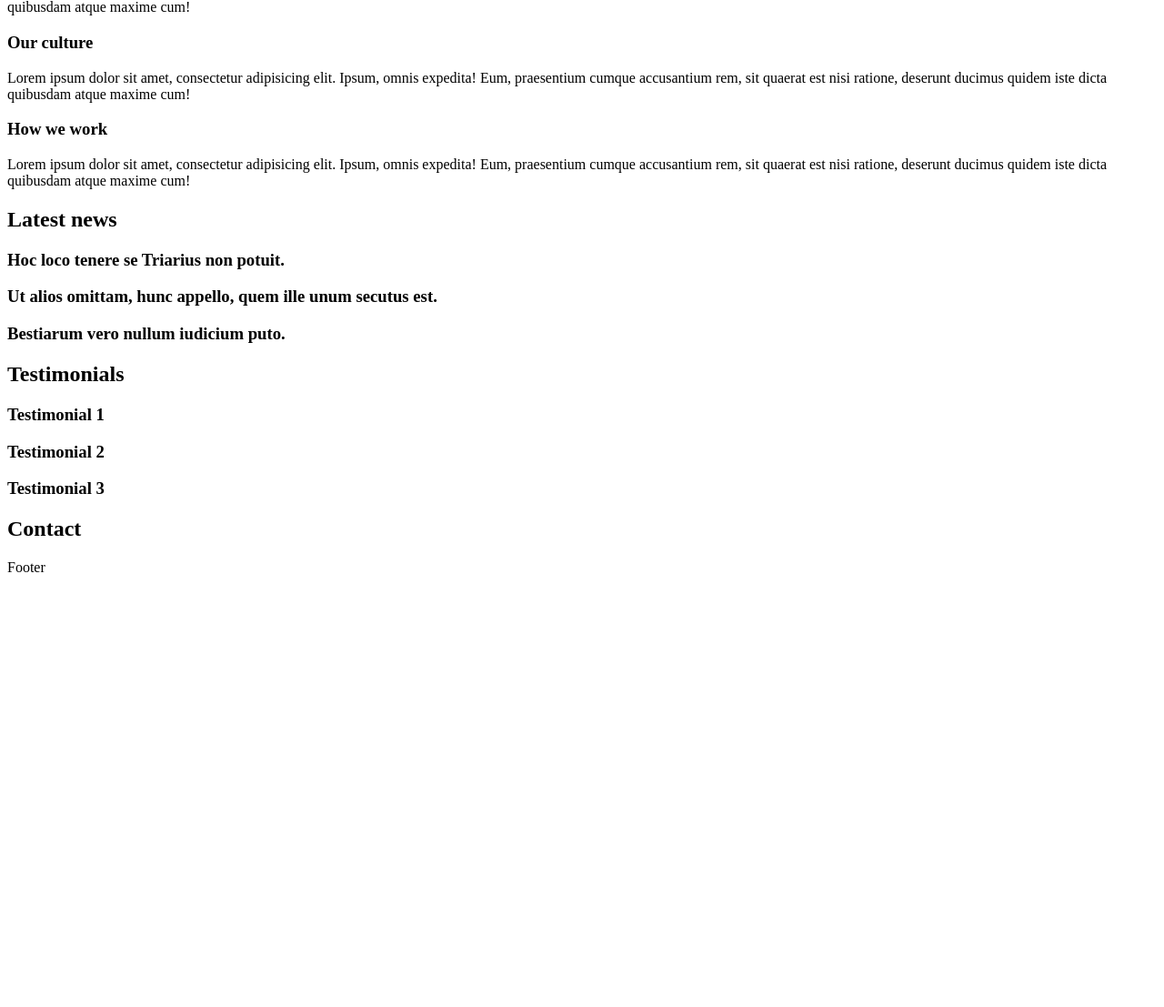
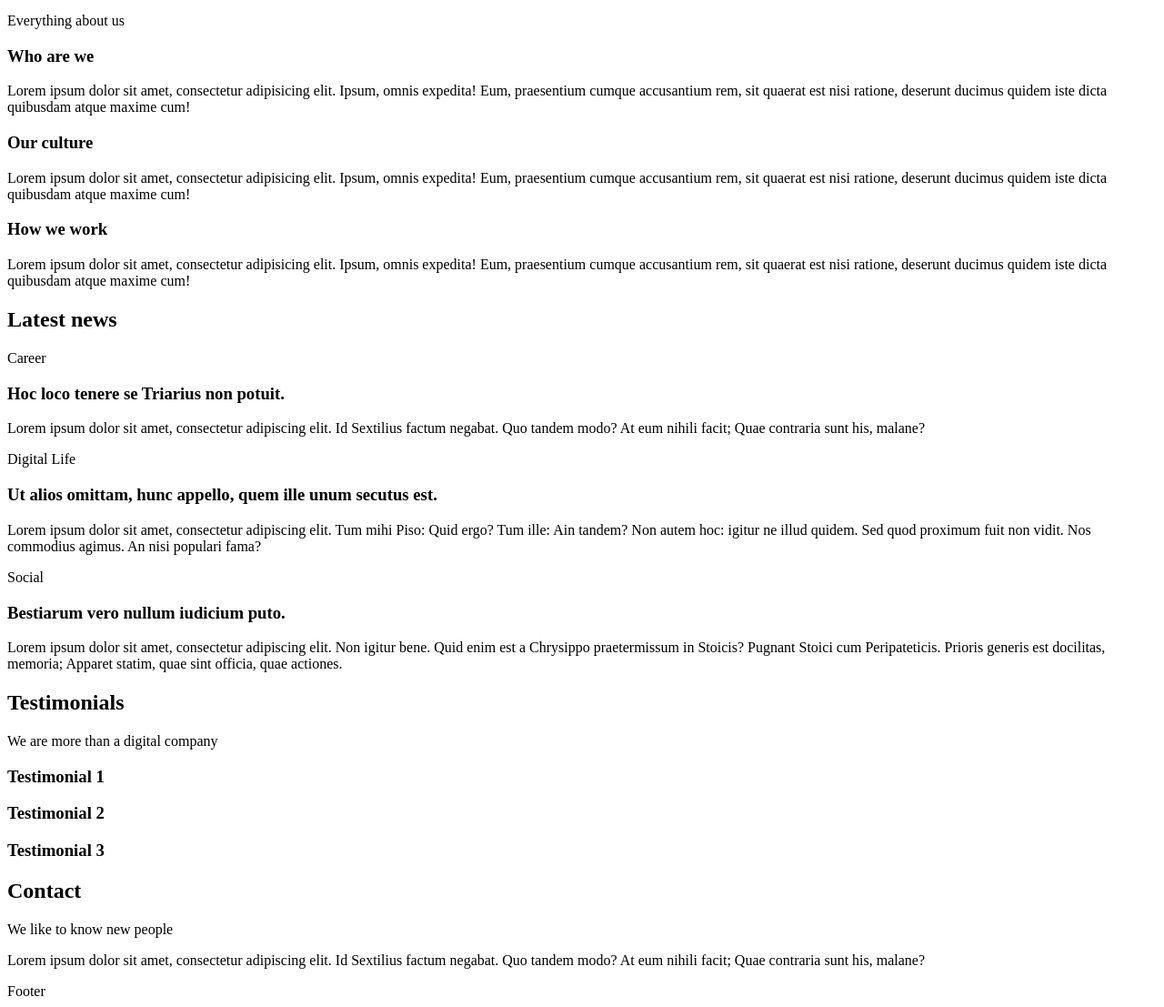
Before and after one commit to Abbassimedayoub/holbertonschool-web_front_end, a plain HTML site: page html_advanced/12-index.html in a window 1280 px wide. Shown: the part 696-1803 px from the top of the page at 91% size. Before the commit the page ends 1337 px from the top, so only its background shows below. Drawn offline with Linux system fonts and the light colour scheme.

Commit message:
crete paragraphs

```diff
--- a/html_advanced/12-index.html
+++ b/html_advanced/12-index.html
@@ -19,6 +19,7 @@
 			</section>
 			<section>
 				<h2>Services</h2>
+                <p>We work with you</p>
 				<h3>Design & Concept</h3>
 				<h3>Digital Strategy</h3>
 				<h3>Content Strategy</h3>
@@ -28,12 +29,14 @@
 			</section>
 			<section>
 				<h2>Works</h2>
+                <p>Take a look in our portfolio</p>
 				<article><h3>Interior Design</h3></article>
 				<article><h3>Web Development</h3></article>
 				<article><h3>Personal Brand</h3></article>
 			</section>
 			<section>
 				<h2>About Us</h2>
+                <p>Everything about us</p>
 				<h3>Who are we</h3>
                 <p>Lorem ipsum dolor sit amet, consectetur adipisicing elit. Ipsum, omnis expedita! Eum, praesentium cumque accusantium rem, sit quaerat est nisi ratione, deserunt ducimus quidem iste dicta quibusdam atque maxime cum!</p>
 				<h3>Our culture</h3>
@@ -43,18 +46,33 @@
 			</section>
 			<section>
 				<h2>Latest news</h2>
-				<article><h3>Hoc loco tenere se Triarius non potuit.</h3></article>
-				<article><h3>Ut alios omittam, hunc appello, quem ille unum secutus est.</h3></article>
-				<article><h3>Bestiarum vero nullum iudicium puto.</h3></article>
+                <p>Career</p>
+				<article>
+                    <h3>Hoc loco tenere se Triarius non potuit.</h3>
+                    <p>Lorem ipsum dolor sit amet, consectetur adipiscing elit. Id Sextilius factum negabat. Quo tandem modo? At eum nihili facit; Quae contraria sunt his, malane?</p>
+                </article>
+				<article>
+                    <p>Digital Life</p>
+                    <h3>Ut alios omittam, hunc appello, quem ille unum secutus est.</h3>
+                    <p>Lorem ipsum dolor sit amet, consectetur adipiscing elit. Tum mihi Piso: Quid ergo? Tum ille: Ain tandem? Non autem hoc: igitur ne illud quidem. Sed quod proximum fuit non vidit. Nos commodius agimus. An nisi populari fama?</p>
+                </article>
+				<article>
+                    <p>Social </p>
+                    <h3>Bestiarum vero nullum iudicium puto.</h3>
+                    <p>Lorem ipsum dolor sit amet, consectetur adipiscing elit. Non igitur bene. Quid enim est a Chrysippo praetermissum in Stoicis? Pugnant Stoici cum Peripateticis. Prioris generis est docilitas, memoria; Apparet statim, quae sint officia, quae actiones.</p>
+                </article>
 			</section>
 			<section>
 				<h2>Testimonials</h2>
+                <p>We are more than a digital company</p>
 				<article><h3>Testimonial 1</h3></article>
 				<article><h3>Testimonial 2</h3></article>
 				<article><h3>Testimonial 3</h3></article>
 			</section>
 			<section>
 				<h2>Contact</h2>
+                <p>We like to know new people</p>
+                <p>Lorem ipsum dolor sit amet, consectetur adipiscing elit. Id Sextilius factum negabat. Quo tandem modo? At eum nihili facit; Quae contraria sunt his, malane?</p>
 			</section>
 		</main>
 		<footer>Footer</footer>
```
